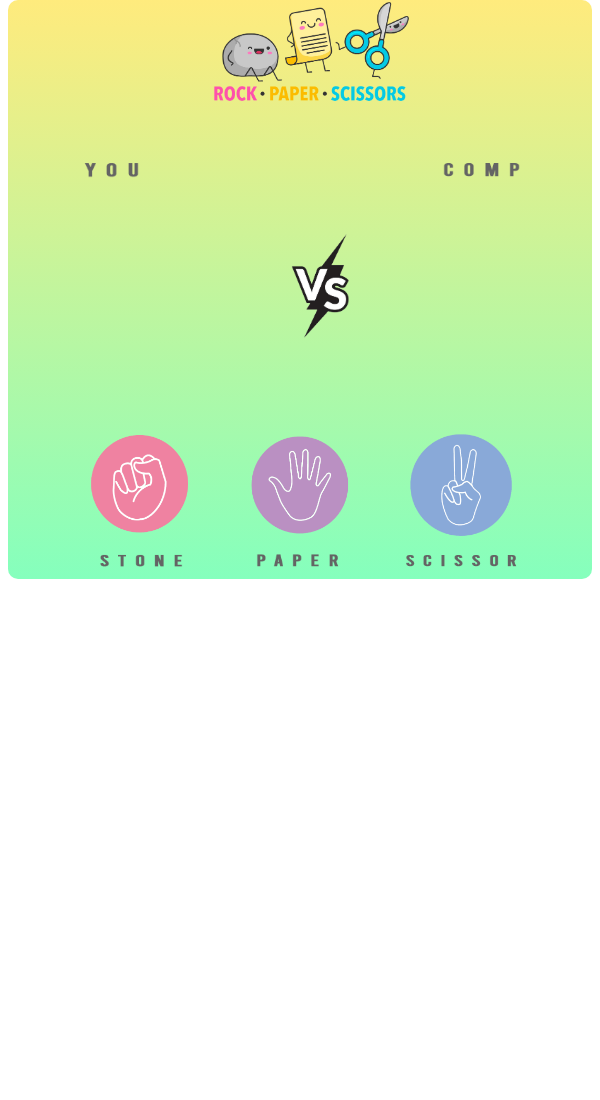
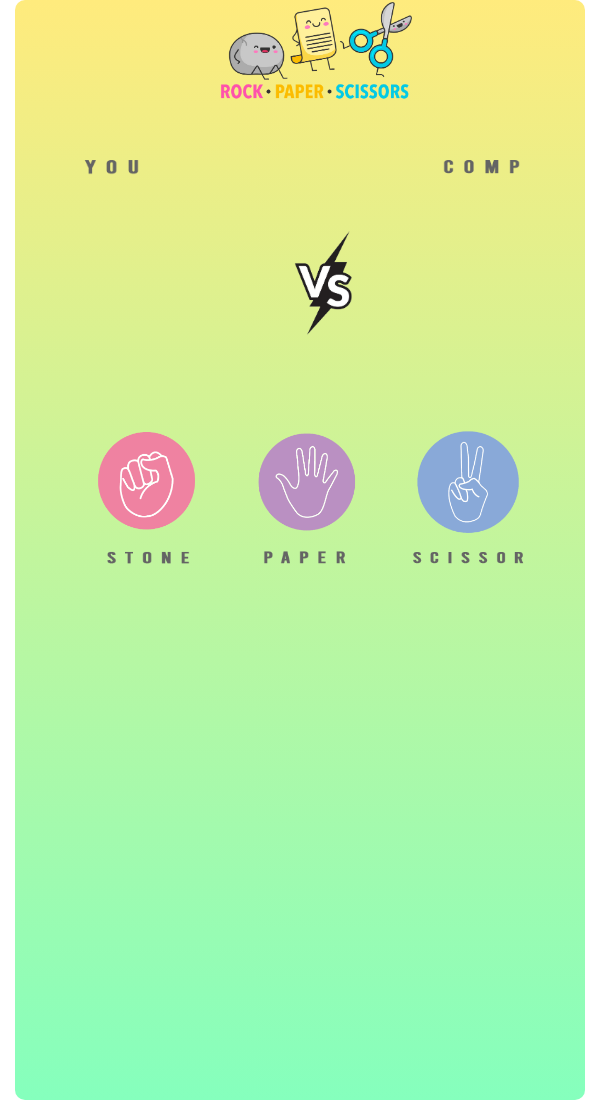
Before and after one commit to sangeetpadhee/rock-paper-scissor, a plain HTML site: page index.html in a window 600 px wide. Before the commit the page ends 800 px from the top, so only its background shows below. Drawn offline with Linux system fonts and the light colour scheme.

Commit message:
Add files via upload

```diff
--- a/style.css
+++ b/style.css
@@ -200,8 +200,8 @@ body{
     margin-top: 7px;
 }
 .box{
-    height: 900px;
-    width: 500px;
+    min-height: 1100px;
+    max-width: 500px;
 }
 
 #headingpic{
@@ -249,8 +249,8 @@ body{
 
 @media screen and (max-width: 600px) and (min-width: 508px) {
     .box{
-        height: 900px;
-        width: 600px;
+        min-height: 1100px;
+        min-width: 570px;
     }
 
     .below{
```
